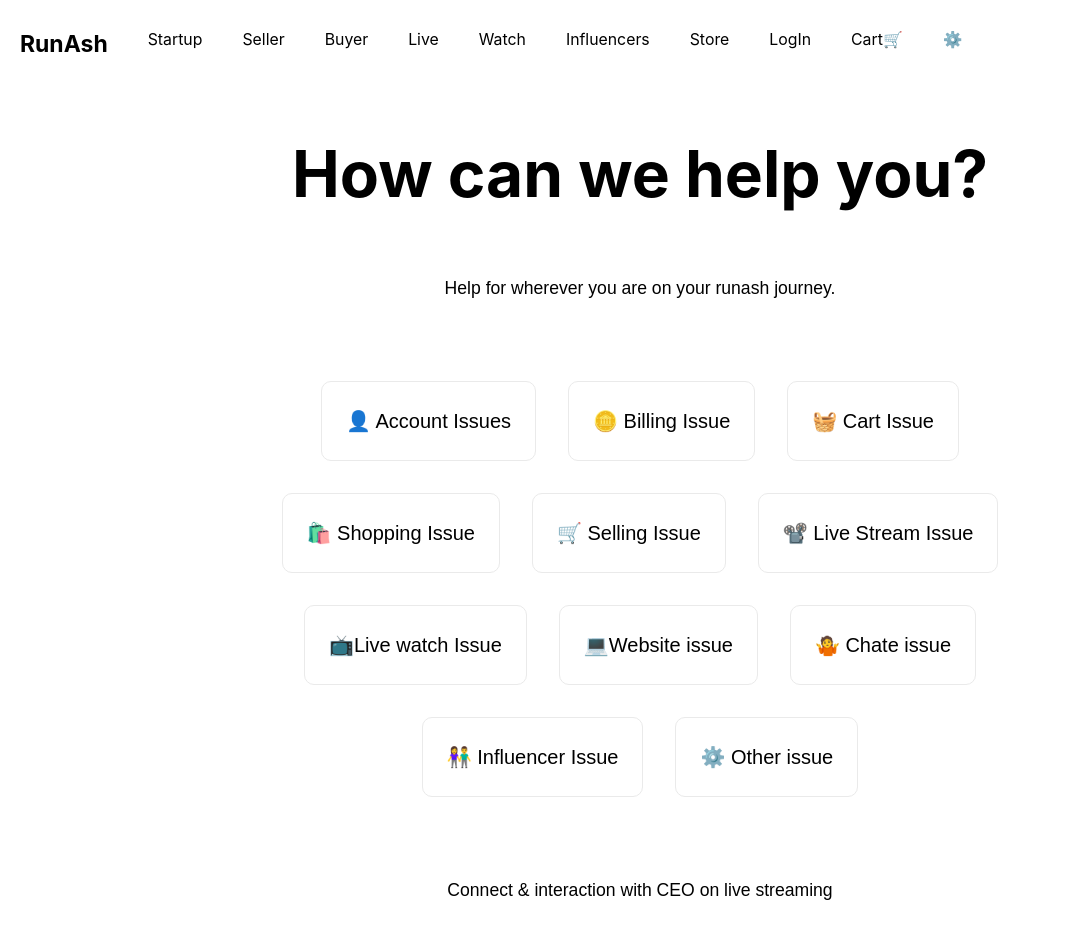
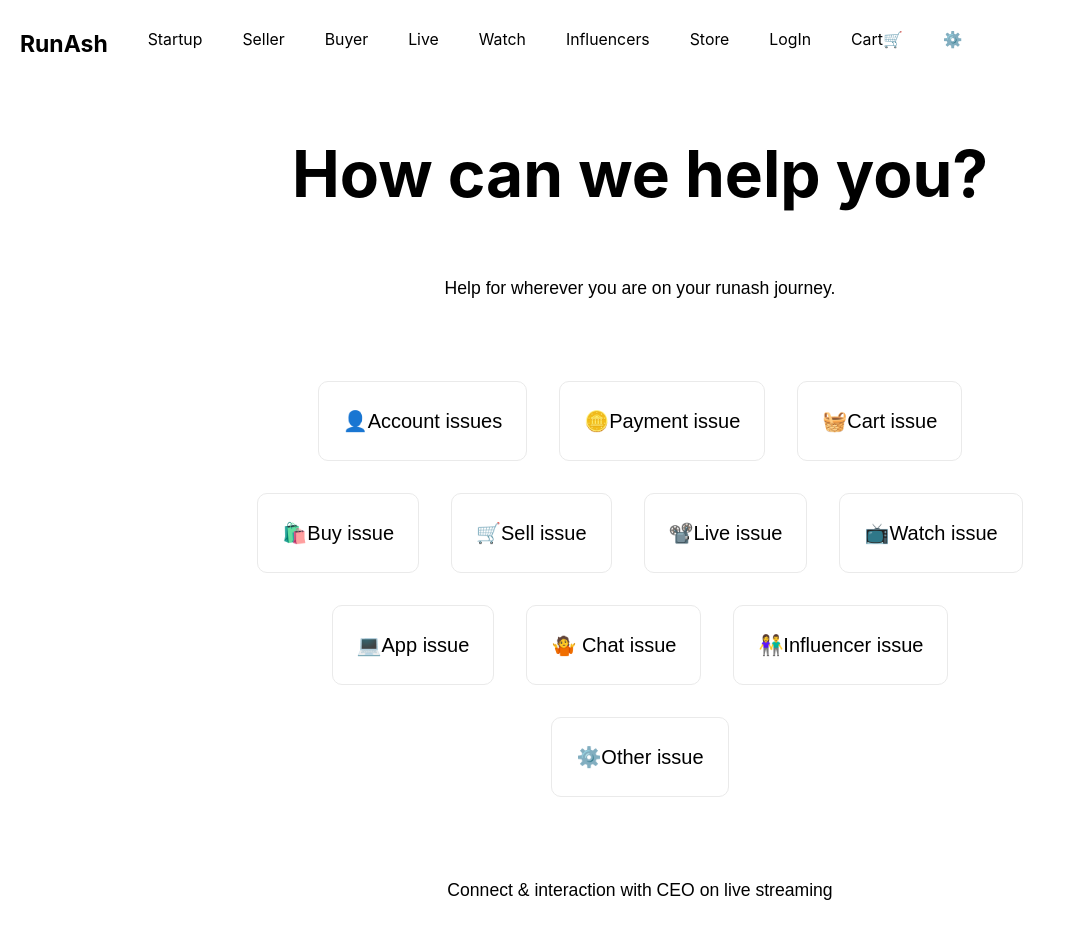
Before and after one commit to rammurmu/next, a Next.js app: page /help in a window 1280 px wide. Shown: the top 938 px of the page, without its empty margins (0-1065 px from the left). Built offline with nearby package versions, Linux system fonts and the light colour scheme.

Commit message:
Update help.js

```diff
--- a/pages/help.js
+++ b/pages/help.js
@@ -13,37 +13,37 @@ export default function Help() {
 
        <div className={styles.grid}>
        <div className={styles.card}>
-       <p className={styles.description}>👤 Account Issues</p>
+       <p className={styles.description}>👤Account issues</p>
        </div>
        <div className={styles.card}>
-        <p className={styles.description}>🪙 Billing Issue</p>
+        <p className={styles.description}>🪙Payment issue</p>
        </div>
        <div className={styles.card}>
-        <p className={styles.description}>🧺 Cart Issue</p>
+        <p className={styles.description}>🧺Cart issue</p>
         </div>
        <div className={styles.card}>
-        <p className={styles.description}>🛍️ Shopping Issue</p>
+        <p className={styles.description}>🛍️Buy issue</p>
         </div>
        <div className={styles.card}>
-        <p className={styles.description}>🛒 Selling Issue</p>
+        <p className={styles.description}>🛒Sell issue</p>
        </div>
        <div className={styles.card}>
-        <p className={styles.description}>📽️ Live Stream Issue</p>
+        <p className={styles.description}>📽️Live issue</p>
        </div>
        <div className={styles.card}>
-       <p className={styles.description}>📺Live watch Issue</p>
+       <p className={styles.description}>📺Watch issue</p>
        </div>
        <div className={styles.card}>
-       <p className={styles.description}>💻Website issue</p>
+       <p className={styles.description}>💻App issue</p>
        </div>
        <div className={styles.card}>
-       <p className={styles.description}>🤷 Chate issue</p>
+       <p className={styles.description}>🤷 Chat issue</p>
        </div>
        <div className={styles.card}>
-        <p className={styles.description}>👫 Influencer Issue</p>
+        <p className={styles.description}>👫Influencer issue</p>
        </div>
        <div className={styles.card}>
-        <p className={styles.description}>⚙️ Other issue</p>
+        <p className={styles.description}>⚙️Other issue</p>
        </div>
        </div>
        <p className={styles.description}>Connect & interaction with CEO on live streaming </p>
```
